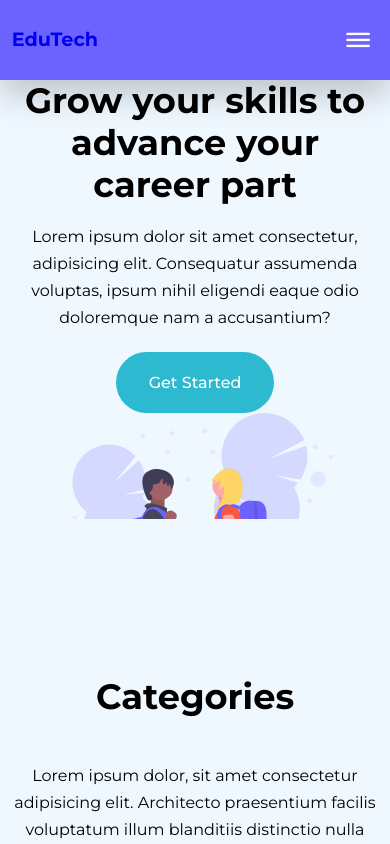
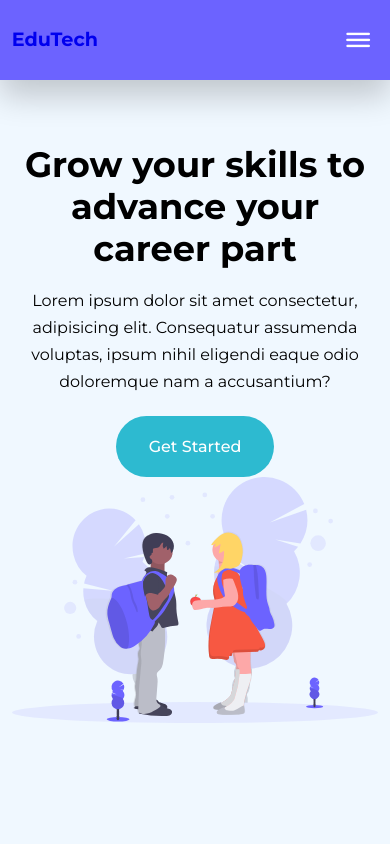
Before and after one commit to Sayantan21/LearningWebsite, a React (Vite) app: page / in a window 390 px wide. Shown: the top 844 px of the page. Built offline with nearby package versions, Linux system fonts and the light colour scheme.

Commit message:
chnage in hero section

```diff
--- a/src/assets/css/style.css
+++ b/src/assets/css/style.css
@@ -542,8 +542,8 @@ footer ul li a:hover {
     /* ==================== HEADER ==================== */
 
     .header_1 {
-        height: 52vh;
-        margin-bottom: 4rem;
+        height: auto;
+        margin: 4rem 0;
     }
 
     .header__container {
```
